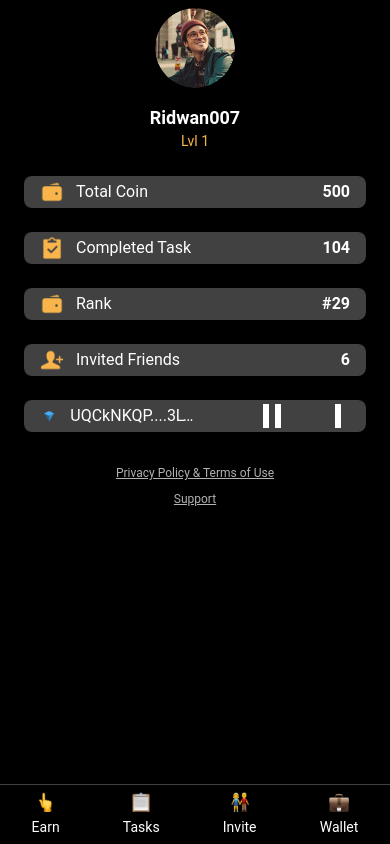
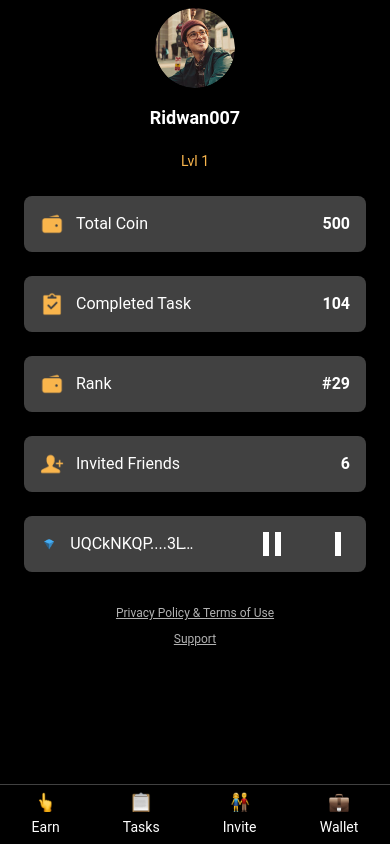
Before and after one commit to boredtap/Bored-Tap-App, a React (Create React App) app: page /profile-screen2 in a window 390 px wide. Built offline with nearby package versions, Linux system fonts and the light colour scheme.

Commit message:
Refactor LevelScreen and ProfileScreen styles for improved consistency and mobile responsiveness; adjust padding, margins, and font sizes for better layout

```diff
--- a/src/screens/ProfileScreen.css
+++ b/src/screens/ProfileScreen.css
@@ -37,25 +37,18 @@
 /* Username Styling */
 .profile-username {
   margin-top: 16px;
+  margin-bottom: 24px; /* Space before cards */
   font-size: 18px;
   font-weight: 700; /* Bold */
-}
-
-/* Level Styling */
-.profile-level {
-  font-size: 14px;
-  color: #f9b54c; /* Orange for level */
-  margin-bottom: 24px;
-  font-weight: 400; /* Normal weight */
 }
 
 /* Profile Data Cards Container */
 .profile-data-cards {
   display: flex;
   flex-direction: column;
-  gap: 8px; /* Exact 8px spacing between cards */
+  gap: 8px; /* Matches LevelScreen's 8px gap */
   width: 100%;
-  max-width: 360px; /* Slightly narrower for better mobile fit */
+  max-width: 360px; /* Consistent with previous design */
   margin: 0 auto; /* Center cards */
 }
 
@@ -65,34 +58,34 @@
   justify-content: space-between;
   align-items: center;
   background-color: #414141;
-  padding: 24px 12px; /* Reduced padding for tighter fit */
+  padding: 16px; /* Matches LevelScreen's 16px padding */
   border-radius: 8px;
   cursor: pointer;
   width: 100%;
   box-sizing: border-box;
-  height: 40px; /* Fixed height for consistency */
+  min-height: 60px; /* Increased height for breathing room, inspired by LevelScreen */
 }
 
 /* Left Side of Card (Icon and Label) */
 .profile-data-left {
   display: flex;
   align-items: center;
-  gap: 10px; /* Reduced gap for compactness */
-  flex: 1; /* Takes equal space as right side */
+  gap: 12px; /* Matches LevelScreen's gap */
+  flex: 1; /* Equal space with right side */
   overflow: hidden;
 }
 
 /* Profile Icon */
 .profile-icon img {
-  width: 24px; /* Smaller icon for balance */
-  height: 24px;
+  width: 40px; /* Increased to match LevelScreen's 40px */
+  height: 40px;
   object-fit: contain;
 }
 
 /* Card Label */
 .profile-label {
-  font-size: 12px; /* Reduced font size */
-  font-weight: 400; /* Normal weight, less thick */
+  font-size: 14px; /* Reduced from 16px, still readable */
+  font-weight: 400; /* Normal weight */
   color: #fff;
   white-space: nowrap;
   overflow: hidden;
@@ -101,12 +94,12 @@
 
 /* Right Side of Card (Value) */
 .profile-data-right {
-  font-size: 12px; /* Matches label size */
+  font-size: 14px; /* Matches label size, reduced from 16px */
   font-weight: 400; /* Normal weight */
   color: orange;
-  text-align: right; /* Aligns text to right */
+  text-align: right;
   direction: rtl; /* Right-to-left for better fit */
-  flex: 1; /* Matches left side size */
+  flex: 1; /* Equal space with left side */
   overflow: hidden;
   text-overflow: ellipsis;
   white-space: nowrap;
@@ -114,8 +107,8 @@
 
 /* Wallet Icon in Connect Wallet Card */
 .wallet-icon {
-  width: 16px; /* Smaller for consistency */
-  height: 16px;
+  width: 24px; /* Increased for visibility */
+  height: 24px;
 }
 
 /* Footer Links */
@@ -150,52 +143,54 @@
 
   .profile-username {
     font-size: 16px;
-  }
-
-  .profile-level {
-    font-size: 12px;
+    margin-bottom: 20px;
   }
 
   .profile-data-cards {
     max-width: 100%; /* Full width on small screens */
-    padding: 0 8px; /* Add slight padding for edges */
+    padding: 0 8px;
   }
 
   .profile-data-card {
-    padding: 8px 10px; /* Even tighter padding */
-    height: 36px; /* Slightly smaller height */
+    padding: 12px; /* Slightly reduced padding */
+    min-height: 50px; /* Adjusted height for mobile */
   }
 
   .profile-icon img {
-    width: 18px;
-    height: 18px;
+    width: 32px; /* Slightly smaller icons */
+    height: 32px;
   }
 
   .profile-label,
   .profile-data-right {
-    font-size: 10px; /* Smaller text for mobile */
+    font-size: 12px; /* Smaller text for mobile */
   }
 
   .wallet-icon {
-    width: 14px;
-    height: 14px;
+    width: 20px;
+    height: 20px;
   }
 }
 
 /* Extra Small Screens (e.g., < 400px) */
 @media (max-width: 400px) {
   .profile-data-card {
-    padding: 6px 8px;
-    height: 32px;
+    padding: 10px;
+    min-height: 45px; /* Further reduced height */
   }
 
   .profile-label,
   .profile-data-right {
-    font-size: 9px;
+    font-size: 11px;
   }
 
   .profile-icon img {
-    width: 16px;
-    height: 16px;
+    width: 28px;
+    height: 28px;
+  }
+
+  .wallet-icon {
+    width: 18px;
+    height: 18px;
   }
 }
--- a/src/screens/ProfileScreen.js
+++ b/src/screens/ProfileScreen.js
@@ -85,8 +85,6 @@ const ProfileScreen = () => {
         </div>
         {/* Username display */}
         <div className="profile-username">{profile?.username || "User"}</div>
-        {/* Level display */}
-        <div className="profile-level">Lv. {profile?.level || "1"} .{profile?.level_name || ""}</div>
 
         {/* Profile data cards container */}
         <div className="profile-data-cards">
```
Also changed, not shown: src/screens/LevelScreen.js (+0 -133 lines).
